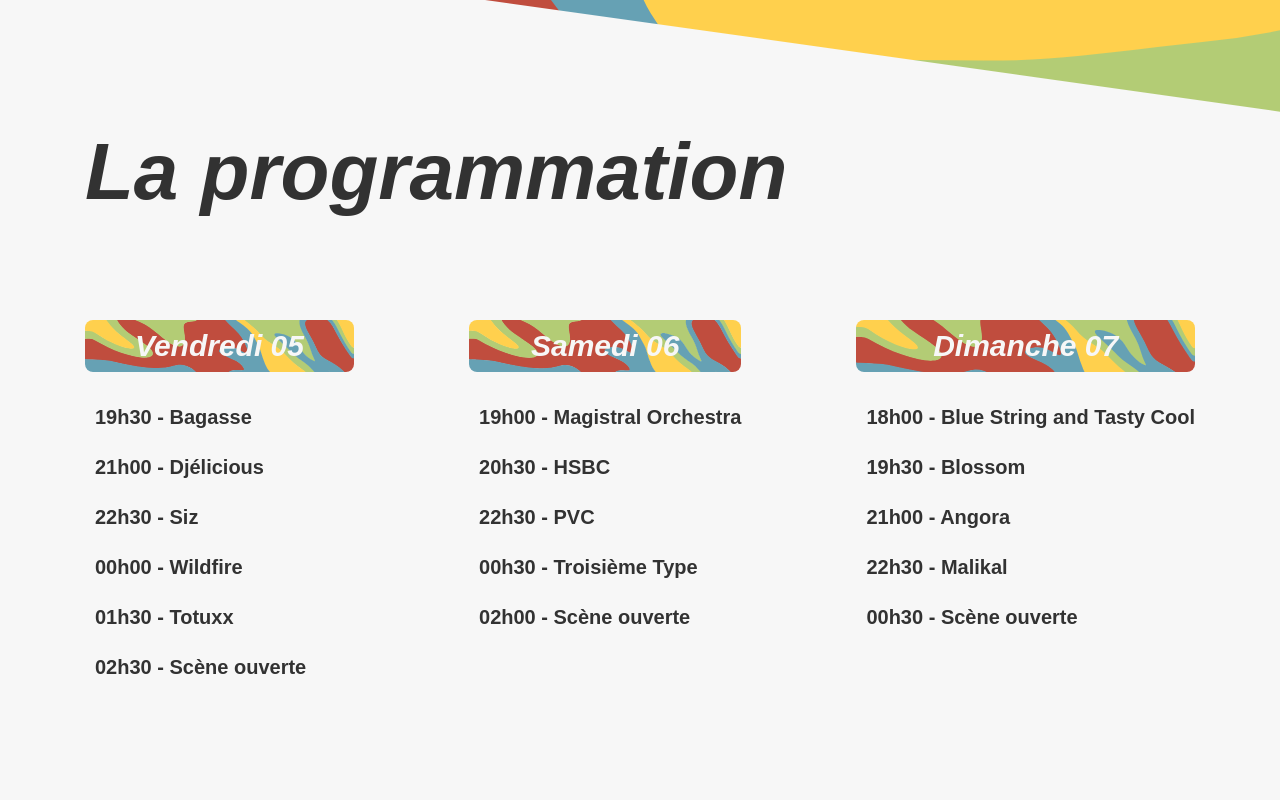
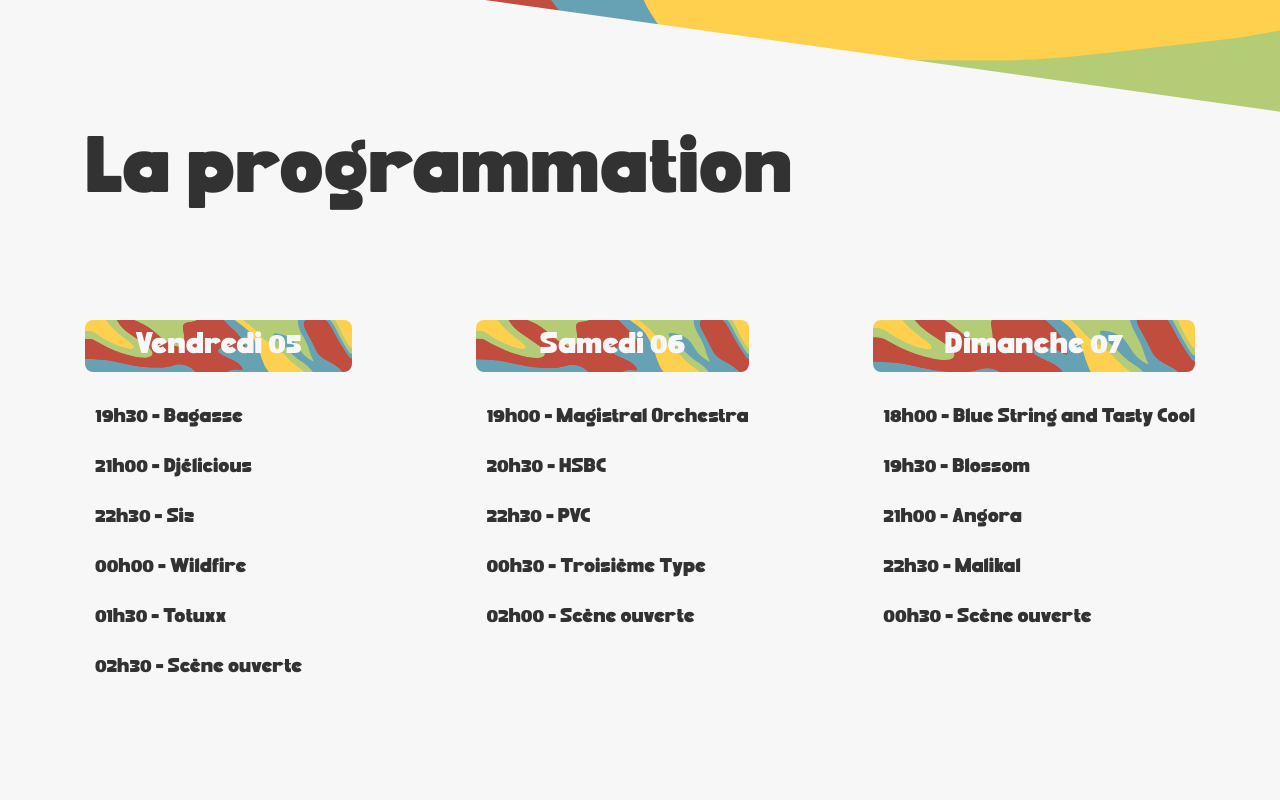
Before and after one commit to Manautbertonboitel/nouticzikweb, a plain HTML site: page index.html in a window 1280 px wide. Shown: the part 900-1700 px from the top of the page. Drawn offline with nearby package versions, Linux system fonts and the light colour scheme; a script that the page names is missing; a web font is replaced by a local one.

Commit message:
Change font

```diff
--- a/style.css
+++ b/style.css
@@ -1,3 +1,8 @@
+@font-face {
+    font-family: "Graves";
+    src: url('fonts/GravesDemo.ttf') format("truetype");
+}
+
 .home-screen {
     position: relative;
     top: -73px;
@@ -67,7 +72,6 @@
     position: relative;
     font-size: 80px;
     font-weight: 700;
-    font-style: italic;
 }
 .wrapper .box-prog-wrapper {
     margin-top: 100px;
@@ -76,7 +80,6 @@
     text-transform: capitalize;
     font-size: 30px;
     font-weight: 700;
-    font-style: italic;
     text-align: center;
     padding: 8px 50px;
     background-image: url("background.svg");
@@ -108,7 +111,7 @@ body {
     min-height: 100vh !important;
 }
 * {
-    font-family: "futura-pt", sans-serif;
+    font-family: "Graves", sans-serif;
     font-weight: 400;
     font-size: 20px;
     color: #f7f7f7 !important;
@@ -143,7 +146,6 @@ header .nav-link-custom {
     padding: 0 !important;
     border-bottom: 1px solid transparent;
     font-weight: 600;
-    font-style: italic;
 }
 header .nav-link-custom:hover {
     border-bottom: 1px solid #f7f7f7;
@@ -221,7 +223,6 @@ footer h3 {
     text-transform: uppercase;
     font-size: 20px;
     font-weight: 700;
-    font-style: italic;
 }
 .paraph {
     margin-top: 100px;
```
Also changed, not shown: fonts/GravesDemo.ttf (added).
